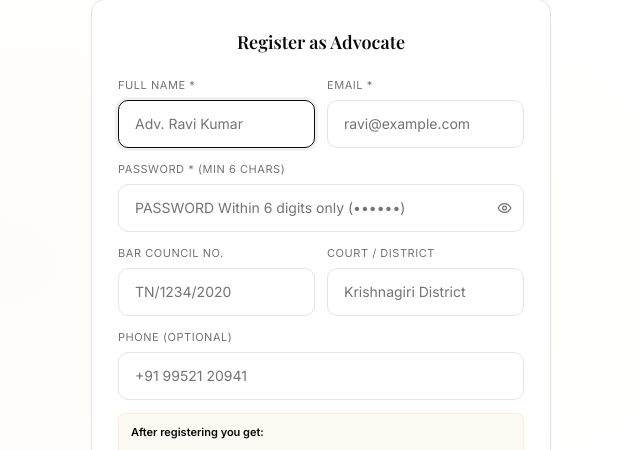
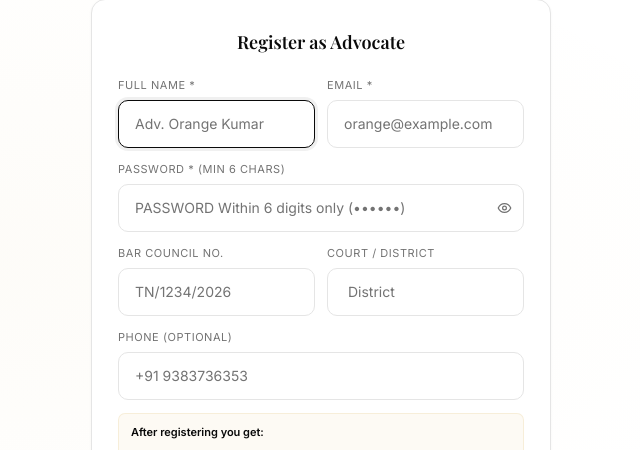
Before and after one commit to muneeskumar007/LegalOne-, a React (Vite) app in the folder frontend/: page /signup in a window 1280 px wide. Shown: the part 182-632 px from the top of the page, without its empty margins (319-959 px from the left). Built offline with nearby package versions, Linux system fonts and the light colour scheme; a web font is replaced by a local one.

Commit message:
layout dlt

```diff
--- a/frontend/src/pages/SignupPage.jsx
+++ b/frontend/src/pages/SignupPage.jsx
@@ -69,10 +69,10 @@ export default function SignupPage() {
             {/* Name + Email row */}
             <div style={{ display: 'grid', gridTemplateColumns: '1fr 1fr', gap: 12 }}>
               <Field label="Full Name *">
-                <input className="legal-input" style={{ fontSize: 14 }} value={form.name} onChange={set('name')} placeholder="Adv. Ravi Kumar" disabled={loading} autoFocus />
+                <input className="legal-input" style={{ fontSize: 14 }} value={form.name} onChange={set('name')} placeholder="Adv. Orange Kumar" disabled={loading} autoFocus />
               </Field>
               <Field label="Email *">
-                <input type="email" className="legal-input" style={{ fontSize: 14 }} value={form.email} onChange={set('email')} placeholder="ravi@example.com" disabled={loading} />
+                <input type="email" className="legal-input" style={{ fontSize: 14 }} value={form.email} onChange={set('email')} placeholder="orange@example.com" disabled={loading} />
               </Field>
             </div>
 
@@ -94,15 +94,15 @@ export default function SignupPage() {
             {/* Bar + Court row */}
             <div style={{ display: 'grid', gridTemplateColumns: '1fr 1fr', gap: 12 }}>
               <Field label="Bar Council No.">
-                <input className="legal-input" style={{ fontSize: 14 }} value={form.bar_number} onChange={set('bar_number')} placeholder="TN/1234/2020" disabled={loading} />
+                <input className="legal-input" style={{ fontSize: 14 }} value={form.bar_number} onChange={set('bar_number')} placeholder="TN/1234/2026" disabled={loading} />
               </Field>
               <Field label="Court / District">
-                <input className="legal-input" style={{ fontSize: 14 }} value={form.court} onChange={set('court')} placeholder="Krishnagiri District" disabled={loading} />
+                <input className="legal-input" style={{ fontSize: 14 }} value={form.court} onChange={set('court')} placeholder=" District" disabled={loading} />
               </Field>
             </div>
 
             <Field label="Phone (optional)">
-              <input className="legal-input" style={{ fontSize: 14 }} value={form.phone} onChange={set('phone')} placeholder="+91 99521 20941" disabled={loading} />
+              <input className="legal-input" style={{ fontSize: 14 }} value={form.phone} onChange={set('phone')} placeholder="+91 9383736353" disabled={loading} />
             </Field>
 
             {/* Benefits */}
```
